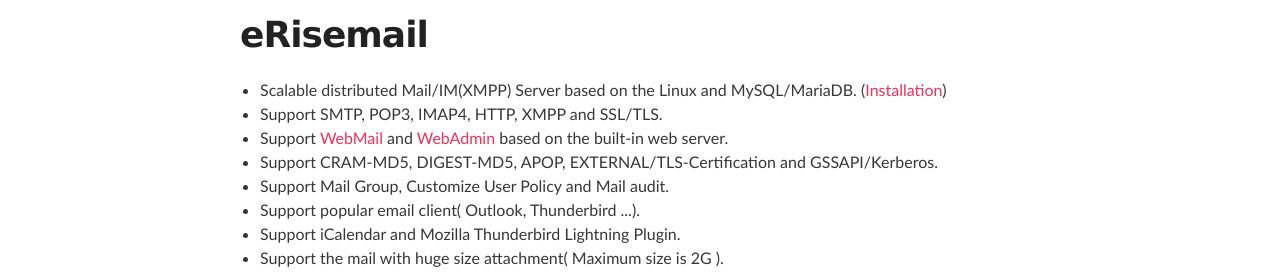
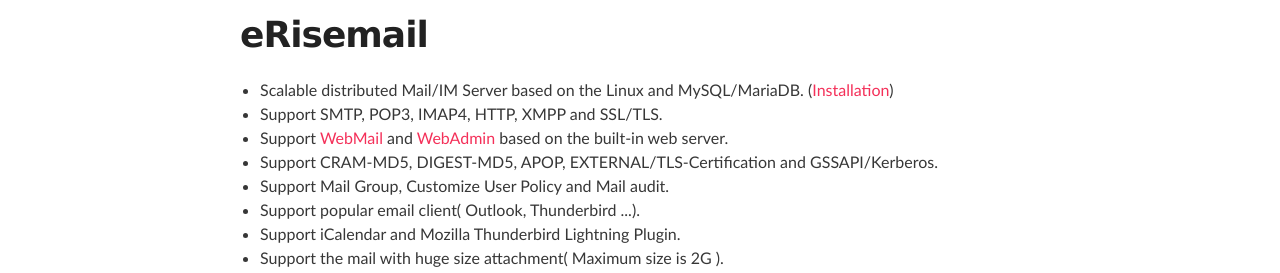
Before and after one commit to uplusware/uplusware.github.io, a Jekyll site: the page index.html, which Jekyll copies as it is, in a window 1280 px wide. Shown: the part 261-534 px from the top of the page. Built offline with Jekyll 4.4.1, drawn with Linux system fonts in a browser that asks for light colours.

Commit message:
Update index.html

```diff
--- a/index.html
+++ b/index.html
@@ -21,7 +21,7 @@
 		<p><img src="http://uplusware.github.io/images/erisemail.gif" alt="erisemail"></p>
 		<h1><a id="erisemail-server" class="anchor" href="#erisemail-server" aria-hidden="true"><span class="octicon octicon-link"></span></a>eRisemail</h1>
 		<ul>
-			<li>Scalable distributed Mail/IM(XMPP) Server based on the Linux and MySQL/MariaDB. (<a href="https://github.com/uplusware/erisemail/wiki/Installation" target="_blank">Installation</a>)</li>
+			<li>Scalable distributed Mail/IM Server based on the Linux and MySQL/MariaDB. (<a href="https://github.com/uplusware/erisemail/wiki/Installation" target="_blank">Installation</a>)</li>
 			<li>Support SMTP, POP3, IMAP4, HTTP, XMPP and SSL/TLS.</li>
 			<li>Support <a href="https://github.com/uplusware/erisemail/wiki/WebMail-UI" target="_blank">WebMail</a> and <a href="https://github.com/uplusware/erisemail/wiki/WebAdmin-UI" target="_blank">WebAdmin</a> based on the built-in web server.</li>
 			<li>Support CRAM-MD5, DIGEST-MD5, APOP, EXTERNAL/TLS-Certification and GSSAPI/Kerberos.</li>
```
